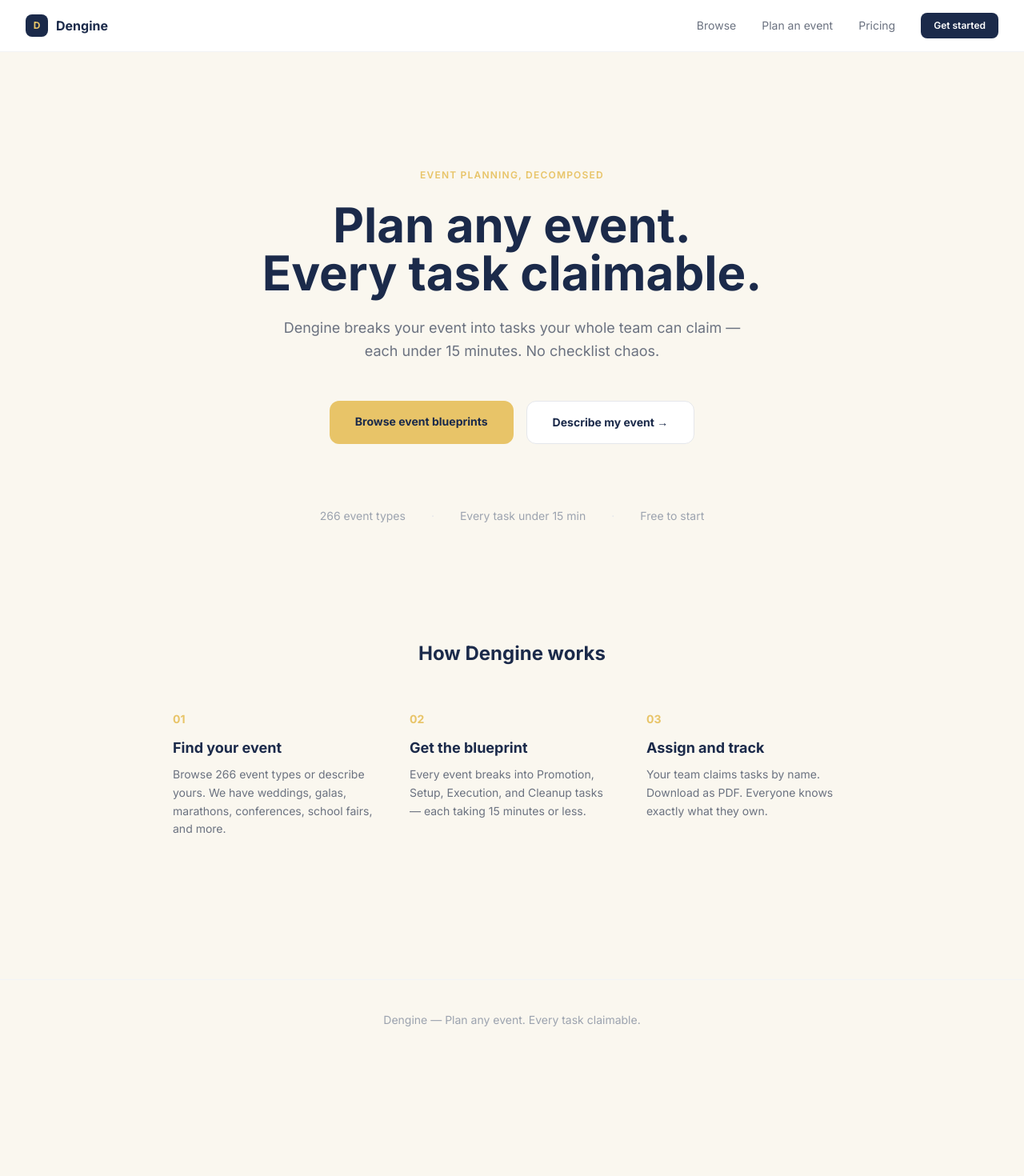
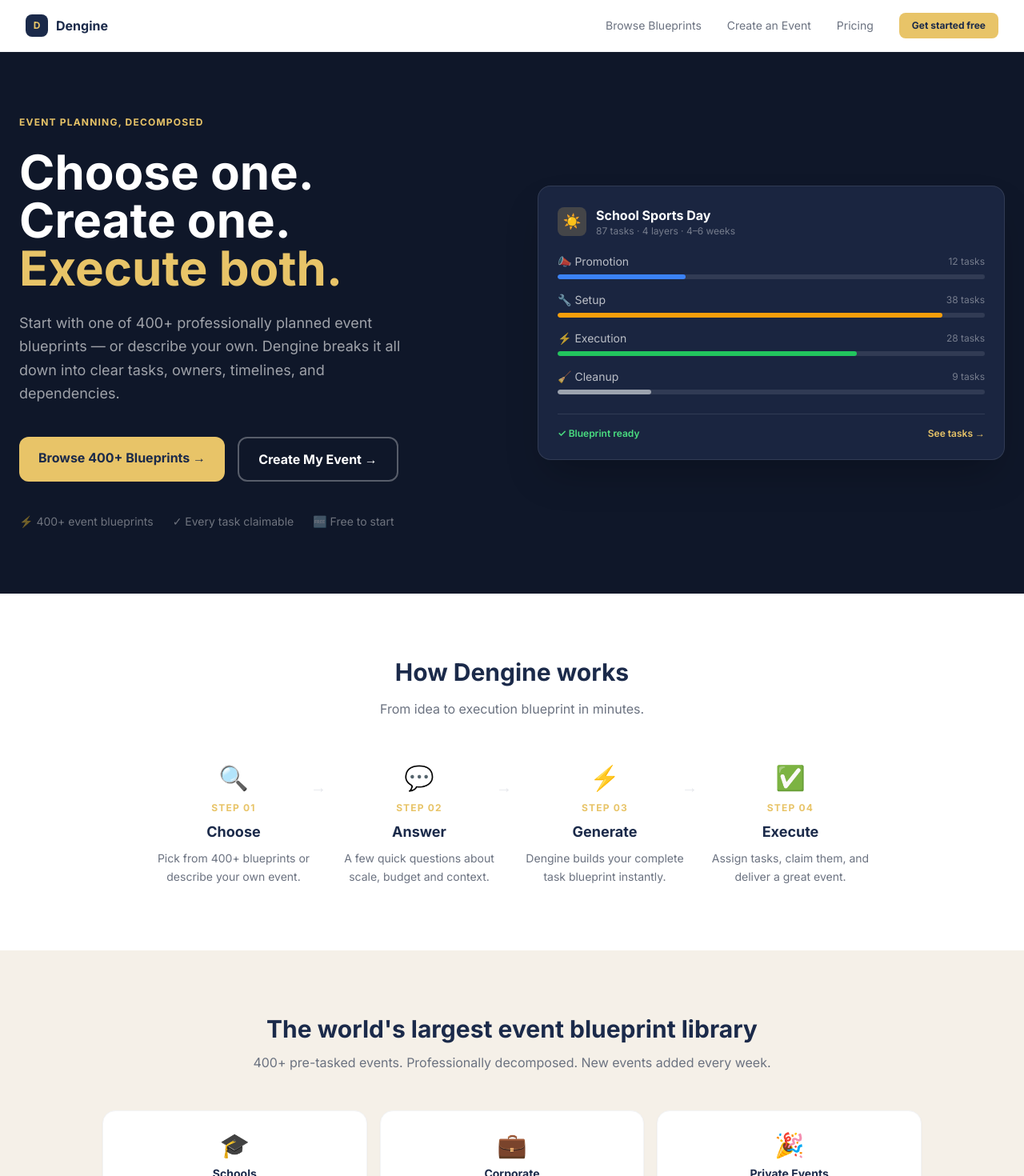
Before and after one commit to unikmo/Dengine, a Next.js app: page / in a window 1280 px wide. Shown: the top 1470 px of the page at 80% size. Before the commit the page ends 1325 px from the top, so only its background shows below. Built offline with nearby package versions, Linux system fonts and the light colour scheme.

Commit message:
Homepage redesign + pricing page — pay as you go model

```diff
--- a/app/layout.tsx
+++ b/app/layout.tsx
@@ -21,11 +21,11 @@
             <span className="font-bold text-navy text-base">Dengine</span>
           </a>
           <div className="flex items-center gap-8 text-sm text-gray-500">
-            <a href="/browse" className="hover:text-navy transition-colors">Browse</a>
-            <a href="/custom" className="hover:text-navy transition-colors">Plan an event</a>
+            <a href="/browse" className="hover:text-navy transition-colors">Browse Blueprints</a>
+            <a href="/custom" className="hover:text-navy transition-colors">Create an Event</a>
             <a href="/pricing" className="hover:text-navy transition-colors">Pricing</a>
-            <a href="/custom" className="bg-navy text-white font-semibold px-4 py-2 rounded-lg hover:bg-navy/90 transition-colors text-xs">
-              Get started
+            <a href="/browse" className="bg-gold text-navy font-bold px-4 py-2 rounded-lg hover:bg-yellow-300 transition-colors text-xs">
+              Get started free
             </a>
           </div>
         </nav>
--- a/app/page.tsx
+++ b/app/page.tsx
@@ -1,69 +1,154 @@
 export default function HomePage() {
   return (
-    <main>
-      {/* Hero */}
-      <section className="min-h-[92vh] flex flex-col items-center justify-center px-6 text-center">
-        <p className="text-gold text-xs font-semibold tracking-widest uppercase mb-6">Event planning, decomposed</p>
-        <h1 className="text-5xl sm:text-6xl font-bold text-navy mb-6 leading-[1.1] max-w-3xl">
-          Plan any event.<br />Every task claimable.
+    <div className="bg-white">
+
+      {/* HERO */}
+      <section className="bg-[#0f1729] text-white">
+        <div className="max-w-7xl mx-auto px-6 py-20 grid lg:grid-cols-2 gap-16 items-center">
+          <div>
+            <p className="text-xs font-bold tracking-widest text-gold uppercase mb-6">
+              Event Planning, Decomposed
+            </p>
+            <h1 className="text-5xl sm:text-6xl font-bold leading-tight mb-6">
+              Choose one.<br />
+              Create one.<br />
+              <span className="text-gold">Execute both.</span>
             </h1>
-        <p className="text-gray-500 text-lg max-w-xl mb-12 leading-relaxed">
-          Dengine breaks your event into tasks your whole team can claim — each under 15 minutes. No checklist chaos.
+            <p className="text-white/60 text-lg leading-relaxed mb-10 max-w-lg">
+              Start with one of 400+ professionally planned event blueprints —
+              or describe your own. Dengine breaks it all down into clear tasks,
+              owners, timelines, and dependencies.
             </p>
-
-        <div className="flex flex-col sm:flex-row gap-4 mb-20">
-          <a
-            href="/browse"
-            className="bg-gold text-navy font-bold px-8 py-4 rounded-xl text-sm hover:bg-yellow-300 transition-colors"
-          >
-            Browse event blueprints
+            <div className="flex flex-wrap gap-4 mb-10">
+              <a href="/browse"
+                className="bg-gold text-navy font-bold px-6 py-3.5 rounded-xl hover:bg-yellow-300 transition-all">
+                Browse 400+ Blueprints →
               </a>
-          <a
-            href="/custom"
-            className="bg-white text-navy font-bold px-8 py-4 rounded-xl text-sm border border-gray-200 hover:border-navy/30 hover:shadow-sm transition-all"
-          >
-            Describe my event →
+              <a href="/custom"
+                className="border-2 border-white/30 text-white font-bold px-6 py-3.5 rounded-xl hover:border-white/60 transition-all">
+                Create My Event →
               </a>
             </div>
+            <div className="flex flex-wrap gap-6 text-sm text-white/40">
+              <span>⚡ 400+ event blueprints</span>
+              <span>✓ Every task claimable</span>
+              <span>🆓 Free to start</span>
+            </div>
+          </div>
 
-        <div className="flex items-center gap-8 text-sm text-gray-400">
-          <span>266 event types</span>
-          <span className="text-gray-200">·</span>
-          <span>Every task under 15 min</span>
-          <span className="text-gray-200">·</span>
-          <span>Free to start</span>
+          {/* Blueprint preview card */}
+          <div className="bg-[#1a2540] rounded-2xl p-6 border border-white/10 shadow-2xl">
+            <div className="flex items-center gap-3 mb-5">
+              <div className="w-9 h-9 bg-gold/20 rounded-lg flex items-center justify-center text-lg">☀️</div>
+              <div>
+                <div className="font-bold text-white">School Sports Day</div>
+                <div className="text-xs text-white/40">87 tasks · 4 layers · 4–6 weeks</div>
+              </div>
+            </div>
+            <div className="space-y-4 mb-6">
+              {[
+                { icon: '📣', label: 'Promotion', tasks: 12, width: '30%',  color: 'bg-blue-500' },
+                { icon: '🔧', label: 'Setup',     tasks: 38, width: '90%',  color: 'bg-amber-500' },
+                { icon: '⚡', label: 'Execution', tasks: 28, width: '70%',  color: 'bg-green-500' },
+                { icon: '🧹', label: 'Cleanup',   tasks:  9, width: '22%',  color: 'bg-gray-400'  },
+              ].map(layer => (
+                <div key={layer.label}>
+                  <div className="flex items-center justify-between mb-1.5">
+                    <span className="text-sm text-white/70">{layer.icon} {layer.label}</span>
+                    <span className="text-xs text-white/40">{layer.tasks} tasks</span>
+                  </div>
+                  <div className="h-1.5 bg-white/10 rounded-full overflow-hidden">
+                    <div className={`h-full ${layer.color} rounded-full`} style={{ width: layer.width }} />
+                  </div>
+                </div>
+              ))}
+            </div>
+            <div className="border-t border-white/10 pt-4 flex items-center justify-between">
+              <span className="text-xs text-green-400 font-semibold">✓ Blueprint ready</span>
+              <a href="/browse" className="text-gold text-xs font-semibold hover:underline">See tasks →</a>
+            </div>
+          </div>
         </div>
       </section>
 
-      {/* How it works */}
-      <section className="max-w-4xl mx-auto px-6 pb-24">
-        <h2 className="text-2xl font-bold text-navy text-center mb-14">How Dengine works</h2>
-        <div className="grid md:grid-cols-3 gap-10">
+      {/* HOW IT WORKS */}
+      <section className="bg-white py-20 px-6">
+        <div className="max-w-4xl mx-auto text-center">
+          <h2 className="text-3xl font-bold text-navy mb-4">How Dengine works</h2>
+          <p className="text-gray-500 mb-14">From idea to execution blueprint in minutes.</p>
+          <div className="grid sm:grid-cols-4 gap-8">
             {[
-            {
-              step: '01',
-              title: 'Find your event',
-              body: 'Browse 266 event types or describe yours. We have weddings, galas, marathons, conferences, school fairs, and more.',
-            },
-            {
-              step: '02',
-              title: 'Get the blueprint',
-              body: 'Every event breaks into Promotion, Setup, Execution, and Cleanup tasks — each taking 15 minutes or less.',
-            },
-            {
-              step: '03',
-              title: 'Assign and track',
-              body: 'Your team claims tasks by name. Download as PDF. Everyone knows exactly what they own.',
-            },
-          ].map(({ step, title, body }) => (
-            <div key={step}>
-              <div className="text-gold text-sm font-bold mb-3">{step}</div>
-              <h3 className="font-bold text-navy text-lg mb-2">{title}</h3>
-              <p className="text-gray-500 text-sm leading-relaxed">{body}</p>
+              { step: '01', icon: '🔍', title: 'Choose',   desc: 'Pick from 400+ blueprints or describe your own event.' },
+              { step: '02', icon: '💬', title: 'Answer',   desc: 'A few quick questions about scale, budget and context.' },
+              { step: '03', icon: '⚡', title: 'Generate', desc: 'Dengine builds your complete task blueprint instantly.' },
+              { step: '04', icon: '✅', title: 'Execute',  desc: 'Assign tasks, claim them, and deliver a great event.' },
+            ].map((s, i) => (
+              <div key={s.step} className="text-center relative">
+                <div className="text-3xl mb-3">{s.icon}</div>
+                <div className="text-xs font-bold text-gold uppercase tracking-widest mb-2">Step {s.step}</div>
+                <div className="font-bold text-navy text-lg mb-2">{s.title}</div>
+                <p className="text-sm text-gray-500 leading-relaxed">{s.desc}</p>
+                {i < 3 && (
+                  <div className="hidden sm:block absolute top-4 -right-4 text-gray-200 text-xl">→</div>
+                )}
               </div>
             ))}
           </div>
+        </div>
       </section>
-    </main>
+
+      {/* BLUEPRINT LIBRARY */}
+      <section className="bg-[#f5f0e8] py-20 px-6">
+        <div className="max-w-5xl mx-auto">
+          <div className="text-center mb-12">
+            <h2 className="text-3xl font-bold text-navy mb-3">The world's largest event blueprint library</h2>
+            <p className="text-gray-500">400+ pre-tasked events. Professionally decomposed. New events added every week.</p>
+          </div>
+          <div className="grid grid-cols-2 sm:grid-cols-3 gap-4 mb-8">
+            {[
+              { icon: '🎓', label: 'Schools',        count: '120+' },
+              { icon: '💼', label: 'Corporate',      count: '100+' },
+              { icon: '🎉', label: 'Private Events', count: '100+' },
+              { icon: '💛', label: 'Nonprofits',     count: '80+'  },
+              { icon: '🏆', label: 'Sports',         count: '60+'  },
+              { icon: '🌴', label: 'Festivals',      count: '40+'  },
+            ].map(cat => (
+              <a key={cat.label} href="/browse"
+                className="bg-white rounded-2xl p-6 text-center border border-gray-100 shadow-sm hover:shadow-md hover:border-navy/20 transition-all group">
+                <div className="text-3xl mb-2">{cat.icon}</div>
+                <div className="font-bold text-navy text-sm group-hover:text-gold transition-colors">{cat.label}</div>
+                <div className="text-xs text-gray-400 mt-1">{cat.count} blueprints</div>
+              </a>
+            ))}
+          </div>
+          <div className="text-center">
+            <a href="/browse" className="text-gold font-semibold hover:underline">Explore all blueprints →</a>
+          </div>
+        </div>
+      </section>
+
+      {/* BOTTOM CTA CARDS */}
+      <section className="bg-white py-16 px-6 border-t border-gray-100">
+        <div className="max-w-4xl mx-auto grid sm:grid-cols-2 gap-6">
+          <div className="bg-[#f5f0e8] rounded-2xl p-8">
+            <div className="text-3xl mb-4">📋</div>
+            <h3 className="font-bold text-navy text-xl mb-2">Free blueprint downloads</h3>
+            <p className="text-gray-500 text-sm mb-6 leading-relaxed">
+              Browse 400+ professionally planned event blueprints. Enter your email and download the full task list.
+            </p>
+            <a href="/browse" className="text-gold font-semibold hover:underline text-sm">Browse free blueprints →</a>
+          </div>
+          <div className="bg-[#f5f0e8] rounded-2xl p-8">
+            <div className="text-3xl mb-4">✏️</div>
+            <h3 className="font-bold text-navy text-xl mb-2">Create your own event</h3>
+            <p className="text-gray-500 text-sm mb-6 leading-relaxed">
+              Describe any event — Dengine builds a complete task blueprint in seconds.
+            </p>
+            <a href="/custom" className="text-gold font-semibold hover:underline text-sm">Start planning now →</a>
+          </div>
+        </div>
+      </section>
+
+    </div>
   )
 }
--- a/app/pricing/page.tsx
+++ b/app/pricing/page.tsx
@@ -1,142 +1,155 @@
-'use client'
-import { useState } from 'react'
+export default function PricingPage() {
+  return (
+    <main className="bg-white">
 
-const FAQ = [
-  {
-    q: 'Can I use Dengine for free forever?',
-    a: 'Yes. The free tier is genuinely useful — 3 blueprints a month, all event types. No credit card required.',
-  },
-  {
-    q: 'What counts as a blueprint?',
-    a: "Each time you generate a task plan for an event. Reloading a saved blueprint doesn't count.",
-  },
-  {
-    q: 'What\'s the Dengine watermark?',
-    a: "Free share links include a small 'Planned with Dengine' footer. Pro removes it.",
-  },
-]
-
-export default function PricingPage() {
-  const [openFaq, setOpenFaq] = useState<number | null>(null)
-
-  return (
-    <main className="max-w-4xl mx-auto px-6 py-16">
-      <div className="text-center mb-14">
-        <h1 className="text-4xl font-bold text-navy mb-3">Simple pricing. Start free.</h1>
-        <p className="text-gray-500">Upgrade when you need more. Downgrade anytime.</p>
+      {/* Header */}
+      <div className="bg-[#f5f0e8] py-16 px-6 text-center">
+        <p className="text-xs font-bold tracking-widest text-gold uppercase mb-4">Pricing</p>
+        <h1 className="text-4xl font-bold text-navy mb-4">Pay once. Use it. Done.</h1>
+        <p className="text-gray-500 text-lg max-w-xl mx-auto">
+          No subscriptions. No monthly fees. Pay for what you need, when you need it. Start free, always.
+        </p>
       </div>
 
-      <div className="grid md:grid-cols-3 gap-6 mb-16">
-        {/* Free */}
-        <div className="bg-white rounded-2xl border border-gray-200 p-8 flex flex-col">
-          <div className="mb-6">
-            <div className="text-sm font-semibold text-gray-500 uppercase tracking-wide mb-2">Free</div>
+      {/* Tiers */}
+      <div className="max-w-5xl mx-auto px-6 py-16">
+        <div className="grid md:grid-cols-3 gap-6">
+
+          {/* FREE */}
+          <div className="rounded-2xl border-2 border-gray-100 p-8">
+            <div className="text-3xl mb-4">🆓</div>
+            <div className="font-bold text-navy text-xl mb-1">Free</div>
             <div className="text-4xl font-bold text-navy mb-1">$0</div>
-            <div className="text-xs text-gray-400">forever</div>
-          </div>
-          <ul className="space-y-3 text-sm text-gray-600 flex-1 mb-8">
+            <div className="text-sm text-gray-400 mb-6">Always free</div>
+            <ul className="space-y-3 text-sm text-gray-600 mb-8">
               {[
-              '3 blueprints per month',
-              'All 266 event types',
-              'Layer view',
-              'Share link (with Dengine watermark)',
-            ].map(item => (
-              <li key={item} className="flex items-start gap-2">
-                <span className="text-green-500 mt-0.5">✓</span>{item}
+                'Browse all 400+ blueprints',
+                'See every task in full',
+                'Email required to unlock',
+                'Share link with Dengine watermark',
+                'All 24 categories',
+              ].map(f => (
+                <li key={f} className="flex items-start gap-2">
+                  <span className="text-green-500 mt-0.5 flex-shrink-0">✓</span> {f}
                 </li>
               ))}
             </ul>
-          <a
-            href="/custom"
-            className="block text-center bg-gray-100 text-navy py-3 rounded-xl font-semibold text-sm hover:bg-gray-200 transition-colors"
-          >
-            Start free →
+            <a href="/browse"
+              className="block text-center border-2 border-navy text-navy font-bold py-3 rounded-xl hover:bg-navy hover:text-white transition-all">
+              Browse free →
             </a>
           </div>
 
-        {/* Pro */}
-        <div className="bg-navy rounded-2xl p-8 flex flex-col relative">
-          <div className="absolute -top-3 left-1/2 -translate-x-1/2 bg-gold text-navy text-xs font-bold px-3 py-1 rounded-full">
-            Most popular
-          </div>
-          <div className="mb-6">
-            <div className="text-sm font-semibold text-white/50 uppercase tracking-wide mb-2">Pro</div>
-            <div className="text-4xl font-bold text-white mb-1">$12</div>
-            <div className="text-xs text-white/40">per month · or $99/year (save 30%)</div>
-          </div>
-          <ul className="space-y-3 text-sm text-white/80 flex-1 mb-8">
+          {/* PERSONAL */}
+          <div className="rounded-2xl border-2 border-gray-100 p-8">
+            <div className="text-3xl mb-4">🎉</div>
+            <div className="font-bold text-navy text-xl mb-1">Personal</div>
+            <div className="text-4xl font-bold text-navy mb-1">$9.99</div>
+            <div className="text-sm text-gray-400 mb-6">One-time per event</div>
+            <p className="text-xs text-gray-400 italic mb-4">
+              Weddings, parties, birthdays, school events, community fairs, charity runs
+            </p>
+            <ul className="space-y-3 text-sm text-gray-600 mb-8">
               {[
-              'Unlimited blueprints',
-              'All 266 event types',
-              'Layer, sub-project & timeline views',
-              'Event date planning + backwards timeline',
-              'Clean share links (no watermark)',
-              'PDF export',
-            ].map(item => (
-              <li key={item} className="flex items-start gap-2">
-                <span className="text-gold mt-0.5">✓</span>{item}
+                'Everything in Free',
+                'Customise any task, owner or timing',
+                'Save your version permanently',
+                'Share link without watermark',
+                'Print-ready view',
+              ].map(f => (
+                <li key={f} className="flex items-start gap-2">
+                  <span className="text-green-500 mt-0.5 flex-shrink-0">✓</span> {f}
                 </li>
               ))}
             </ul>
-          <a
-            href="/waitlist"
-            className="block text-center bg-gold text-navy py-3 rounded-xl font-semibold text-sm hover:bg-yellow-300 transition-colors"
-          >
-            Get Pro →
+            <a href="/custom"
+              className="block text-center bg-navy text-white font-bold py-3 rounded-xl hover:bg-navy/90 transition-all">
+              Get Personal →
             </a>
           </div>
 
-        {/* Teams */}
-        <div className="bg-white rounded-2xl border border-gray-200 p-8 flex flex-col">
-          <div className="mb-6">
-            <div className="text-sm font-semibold text-gray-500 uppercase tracking-wide mb-2">Teams</div>
-            <div className="text-4xl font-bold text-navy mb-1">$39</div>
-            <div className="text-xs text-gray-400">per month</div>
+          {/* PROFESSIONAL */}
+          <div className="rounded-2xl border-2 border-gold p-8 relative">
+            <div className="absolute -top-3 left-1/2 -translate-x-1/2 bg-gold text-navy text-xs font-bold px-4 py-1 rounded-full whitespace-nowrap">
+              Best for teams
             </div>
-          <ul className="space-y-3 text-sm text-gray-600 flex-1 mb-8">
+            <div className="text-3xl mb-4">💼</div>
+            <div className="font-bold text-navy text-xl mb-1">Professional</div>
+            <div className="text-4xl font-bold text-navy mb-1">$59</div>
+            <div className="text-sm text-gray-400 mb-6">One-time per event</div>
+            <p className="text-xs text-gray-400 italic mb-4">
+              Corporate events, conferences, galas, product launches, trade shows, award ceremonies
+            </p>
+            <ul className="space-y-3 text-sm text-gray-600 mb-8">
               {[
-              'Everything in Pro',
-              'Up to 10 organisers',
-              'Live task claiming dashboard',
-              'Recurring event templates',
-            ].map(item => (
-              <li key={item} className="flex items-start gap-2">
-                <span className="text-green-500 mt-0.5">✓</span>{item}
+                'Everything in Personal',
+                'Gantt timeline view',
+                'Sub-project breakdown',
+                'Event date & backwards planning',
+                'PDF export',
+                'Location & spend context',
+                'Multiple organisers',
+              ].map(f => (
+                <li key={f} className="flex items-start gap-2">
+                  <span className="text-green-500 mt-0.5 flex-shrink-0">✓</span> {f}
                 </li>
               ))}
             </ul>
-          <a
-            href="mailto:hello@dengine.app"
-            className="block text-center bg-gray-100 text-navy py-3 rounded-xl font-semibold text-sm hover:bg-gray-200 transition-colors"
-          >
-            Talk to us →
+            <a href="/custom"
+              className="block text-center bg-gold text-navy font-bold py-3 rounded-xl hover:bg-yellow-300 transition-all">
+              Get Professional →
             </a>
           </div>
+
         </div>
 
-      <p className="text-center text-sm text-gray-500 mb-16">
-        Need a district or enterprise plan? We work with schools, councils, and event agencies.{' '}
-        <a href="mailto:hello@dengine.app" className="text-navy underline">Get in touch →</a>
+        {/* Enterprise */}
+        <div className="mt-8 text-center p-6 bg-[#f5f0e8] rounded-2xl">
+          <p className="text-navy font-semibold mb-1">
+            Running events at scale? Planning across a district, council or agency?
           </p>
+          <p className="text-gray-500 text-sm mb-3">
+            We work with organisations that run 10+ events a year. Volume pricing and white-label options available.
+          </p>
+          <a href="mailto:hello@dengine.app" className="text-gold font-semibold hover:underline text-sm">Talk to us →</a>
+        </div>
 
         {/* FAQ */}
-      <div className="max-w-2xl mx-auto">
-        <h2 className="text-xl font-bold text-navy mb-6">Questions</h2>
-        <div className="space-y-2">
-          {FAQ.map((item, i) => (
-            <div key={i} className="bg-white rounded-xl border border-gray-100 overflow-hidden">
-              <button
-                onClick={() => setOpenFaq(openFaq === i ? null : i)}
-                className="w-full text-left px-6 py-4 flex items-center justify-between gap-4"
-              >
-                <span className="font-medium text-gray-900 text-sm">{item.q}</span>
-                <span className="text-gray-400 flex-shrink-0">{openFaq === i ? '−' : '+'}</span>
-              </button>
-              {openFaq === i && (
-                <div className="px-6 pb-4 text-sm text-gray-500 leading-relaxed">{item.a}</div>
-              )}
+        <div className="mt-16 max-w-2xl mx-auto">
+          <h2 className="text-2xl font-bold text-navy mb-8 text-center">Common questions</h2>
+          <div className="space-y-6">
+            {[
+              {
+                q: 'Is the free tier genuinely useful?',
+                a: 'Yes. You can browse every blueprint, read every task in full, and share a link with your team — all for free. The email gate unlocks the complete view. No credit card, no trial period.',
+              },
+              {
+                q: 'What is the difference between Personal and Professional?',
+                a: 'Personal is for events where you are organising alone or with a small group — weddings, parties, school events, community fairs. Professional adds the tools a team needs: Gantt timeline, sub-project breakdown, PDF export and backwards date planning from your event date.',
+              },
+              {
+                q: 'What does "one-time per event" mean exactly?',
+                a: 'You pay once for a specific event blueprint. You can return to it, edit it and share it as many times as you like. If you plan a second event, you pay again. There is no subscription.',
+              },
+              {
+                q: 'Which tier applies to my event?',
+                a: 'Personal covers personal, community and school events. Professional covers corporate, conference, fundraising gala, government and large-scale events. If you are unsure, start with the free browse — the checkout will suggest the right tier.',
+              },
+              {
+                q: 'Can I upgrade from Personal to Professional later?',
+                a: 'Yes. Pay the difference ($49) at any point and your blueprint upgrades instantly.',
+              },
+              {
+                q: 'What is the Dengine watermark?',
+                a: 'Free shared blueprints include a small "Planned with Dengine" footer on the share link. Personal and Professional remove it entirely.',
+              },
+            ].map(faq => (
+              <div key={faq.q} className="border-b border-gray-100 pb-6">
+                <h3 className="font-bold text-navy mb-2">{faq.q}</h3>
+                <p className="text-gray-500 text-sm leading-relaxed">{faq.a}</p>
               </div>
             ))}
+          </div>
         </div>
       </div>
     </main>
```
Lines whose indentation alone changed are shown as unchanged.
